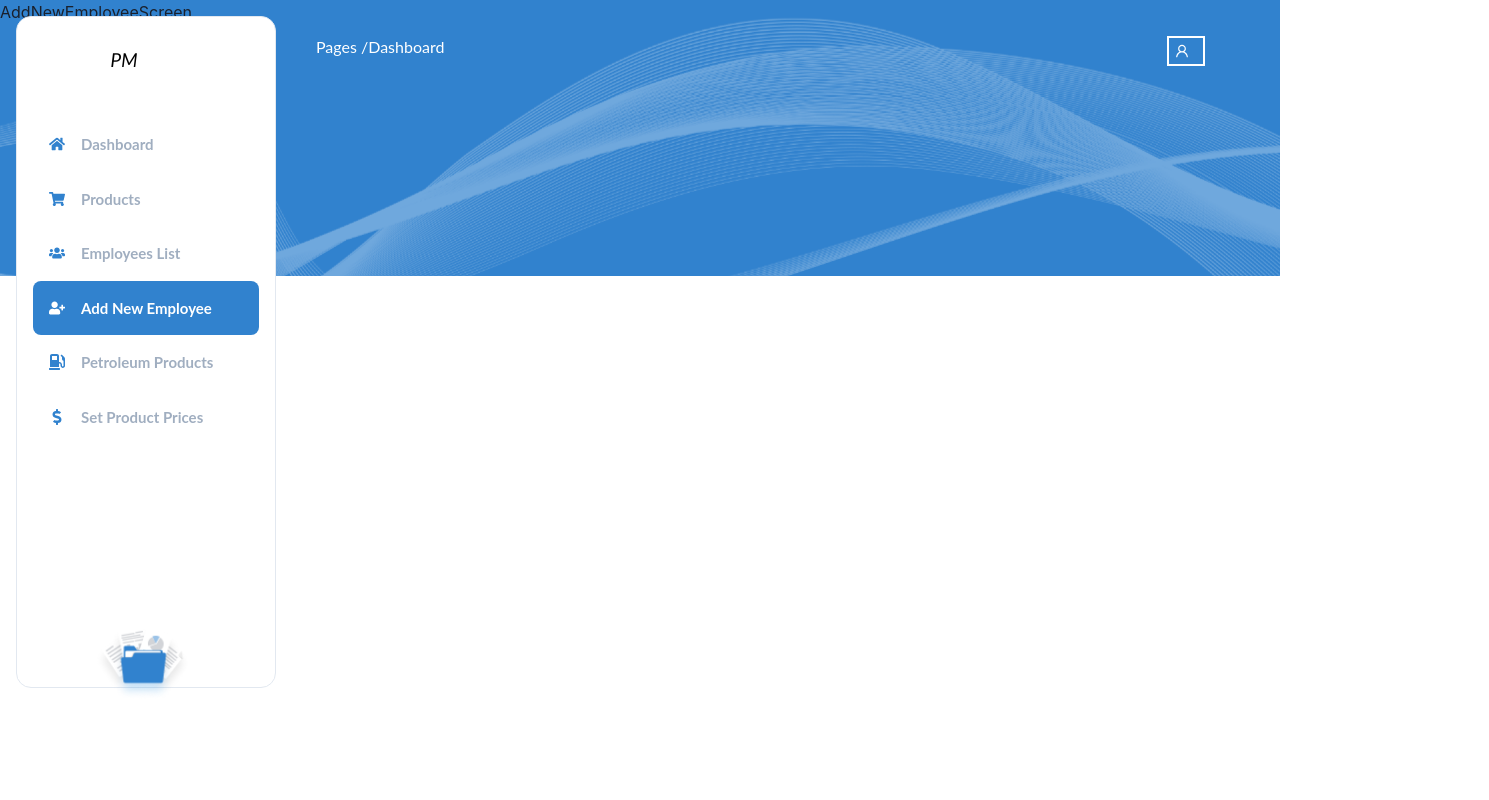
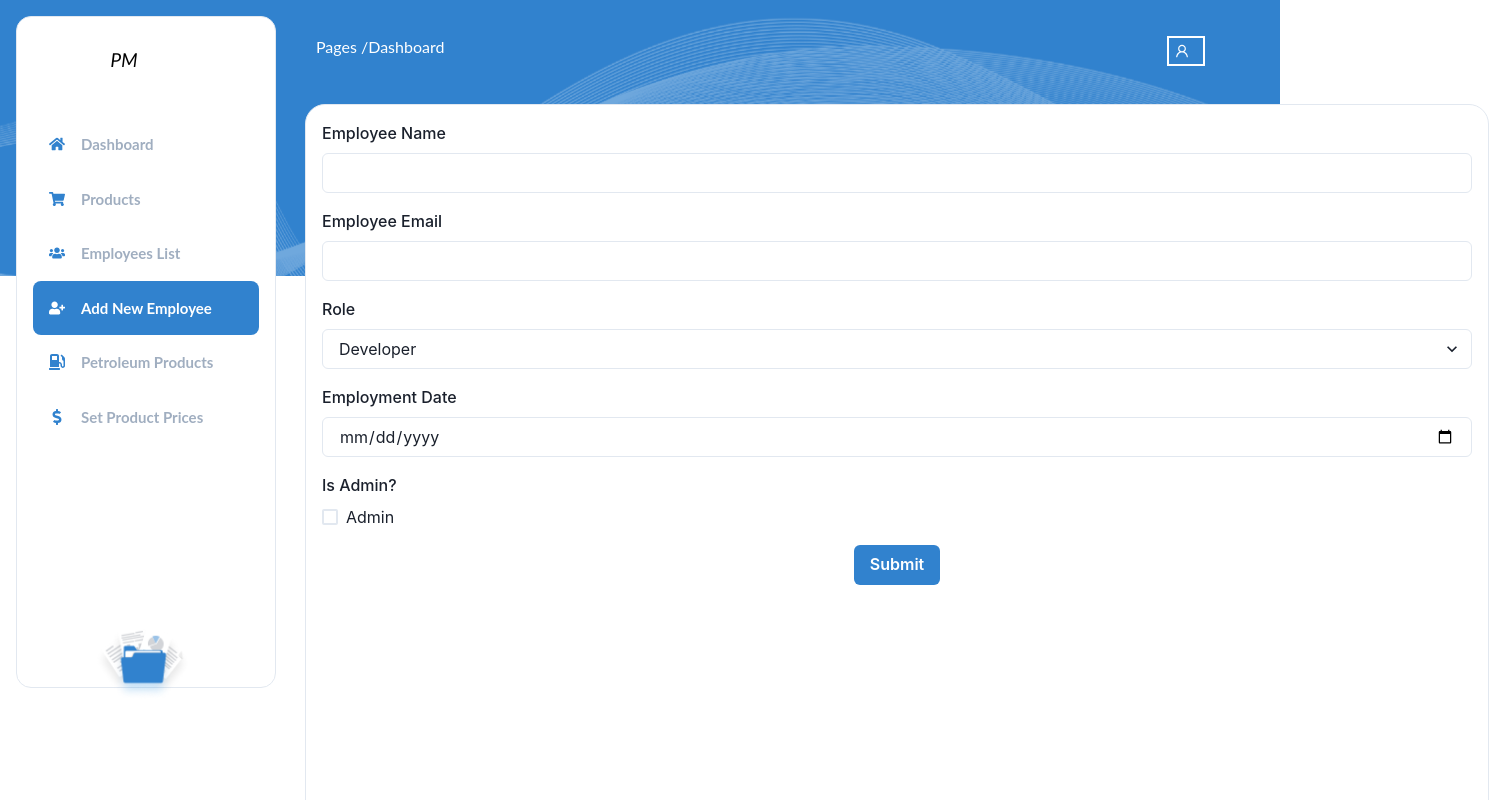
Before and after one commit to UsamaGhazan/Petrol-Pump-Management-System, a React (Create React App) app in the folder frontend/: page /addEmployee in a window 1280 px wide. Shown: the top 800 px of the page, 1489 px wide, since content can reach past the window. Built offline with nearby package versions, Linux system fonts and the light colour scheme.

Commit message:
More stuff

```diff
--- a/frontend/src/Features/employeeCreateSlice.js
+++ b/frontend/src/Features/employeeCreateSlice.js
@@ -6,6 +6,7 @@ const initialState = {};
 export const createEmployee = createAsyncThunk(
   'createEmployee',
   async (newEmployee, thunkAPI) => {
+    console.log(newEmployee);
     try {
       const {
         employeeLogin: { employeeInfo },
--- a/frontend/src/Screens/AddNewEmployeeScreen.js
+++ b/frontend/src/Screens/AddNewEmployeeScreen.js
@@ -1,65 +1,192 @@
-import React, { useState } from 'react';
+import React, { useState, useEffect } from 'react';
 import {
-  Avatar,
-  AvatarBadge,
   Box,
+  FormControl,
+  FormLabel,
+  Input,
+  Checkbox,
+  Stack,
   Button,
-  Divider,
-  Flex,
-  HStack,
-  Heading,
-  Icon,
-  Input,
-  Menu,
-  MenuButton,
+  Select,
+  ChakraProvider,
+  extendTheme,
+  Center,
   Spinner,
-  Table,
-  Tbody,
-  Td,
-  Th,
-  Thead,
-  Tr,
-  VStack,
-  Modal,
-  ModalOverlay,
-  ModalContent,
-  ModalHeader,
-  ModalFooter,
-  ModalBody,
-  ModalCloseButton,
-  useDisclosure,
   Alert,
+  AlertIcon,
   AlertDescription,
-  AlertIcon,
 } from '@chakra-ui/react';
+import { useSelector, useDispatch } from 'react-redux';
+import { EMPLOYEE_CREATE_RESET } from '../Features/employeeCreateSlice';
+import { createEmployee } from '../Features/employeeCreateSlice';
 const AddNewEmployeeScreen = () => {
-  const [createproductSuccess, setCreateProductSuccess] = useState(false);
+  const dispatch = useDispatch();
+  const [successAlert, setSuccessAlert] = useState(false);
 
-  // const {
-  //   error: createEmployeeError,
-  //   loading: createEmployeeLoading,
-  //   success: createEmployeeSuccess,
-  //   product: createdEmployee,
-  // } = useSelector(store => store.employeeCreate);
+  const [employeeData, setEmployeeData] = useState({
+    name: '',
+    email: '',
+    role: 'developer',
+    employed: '',
+    isAdmin: false,
+  });
 
-  // useEffect(() => {
-  //   if (createProductSuccess) {
-  //     setSuccessAlert(true);
+  const handleChange = e => {
+    const { name, value, type, checked } = e.target;
+    const newValue = type === 'checkbox' ? checked : value;
 
-  //     const timeout = setTimeout(() => {
-  //       setSuccessAlert(false);
-  //       dispatch(PRODUCT_CREATE_RESET());
-  //     }, 3000);
+    setEmployeeData({ ...employeeData, [name]: newValue });
+  };
 
-  // Cleanup the timeout when the component unmounts or when the alert is hidden
-  //     return () => clearTimeout(timeout);
-  //   } else {
-  // Set successAlert to false if success becomes false
-  //     setSuccessAlert(false);
-  //   }
-  // }, [createProductSuccess, dispatch]);
+  const handleSubmit = e => {
+    e.preventDefault();
+    console.log('Employee Data:', employeeData);
+    dispatch(createEmployee(employeeData));
+  };
 
-  return <div>AddNewEmployeeScreen</div>;
+  const {
+    error: createEmployeeError,
+    loading: createEmployeeLoading,
+    success: createEmployeeSuccess,
+    product: createdEmployee,
+  } = useSelector(store => store.employeeCreate);
+
+  useEffect(() => {
+    if (createEmployeeSuccess) {
+      setSuccessAlert(true);
+
+      const timeout = setTimeout(() => {
+        setSuccessAlert(false);
+        dispatch(EMPLOYEE_CREATE_RESET());
+      }, 3000);
+
+      return () => clearTimeout(timeout);
+    } else {
+      setSuccessAlert(false);
+    }
+  }, [createEmployeeSuccess, dispatch]);
+
+  useEffect(() => {
+    if (createEmployeeError) {
+      setSuccessAlert(true);
+
+      const timeout = setTimeout(() => {
+        setSuccessAlert(false);
+        dispatch(EMPLOYEE_CREATE_RESET());
+      }, 3000);
+
+      return () => clearTimeout(timeout);
+    } else {
+      setSuccessAlert(false);
+    }
+  }, [createEmployeeError, dispatch]);
+
+  return (
+    <>
+      <div className="alert-overlay">
+        {(successAlert || createEmployeeError) && (
+          <Alert
+            ml="388px"
+            status={createEmployeeError ? 'error' : 'info'}
+            className={
+              successAlert || createEmployeeError ? 'fade-in-slide-down' : ''
+            }
+          >
+            <AlertIcon />
+            <AlertDescription>
+              {createEmployeeError
+                ? 'Error! Email already registered'
+                : 'Employeed Added Successfully'}
+            </AlertDescription>
+          </Alert>
+        )}
+      </div>
+      <Box
+        pos={'absolute'}
+        width={'1184px'}
+        h={'100vh'}
+        border={'1px solid #E2E8F0'}
+        mt={'104px'}
+        ml={'305px'}
+        bg={'white'}
+        borderRadius={'20px'}
+        p={4}
+      >
+        <form onSubmit={handleSubmit}>
+          <FormControl>
+            <FormLabel>Employee Name</FormLabel>
+            <Input
+              type="text"
+              name="name"
+              value={employeeData.name}
+              onChange={handleChange}
+              isRequired
+            />
+          </FormControl>
+
+          <FormControl mt={4}>
+            <FormLabel>Employee Email</FormLabel>
+            <Input
+              type="email"
+              name="email"
+              value={employeeData.email}
+              onChange={handleChange}
+              isRequired
+            />
+          </FormControl>
+
+          <FormControl mt={4}>
+            <FormLabel>Role</FormLabel>
+            <Select
+              name="role"
+              value={employeeData.role}
+              onChange={handleChange}
+            >
+              <option value="developer">Developer</option>
+              <option value="manager">Manager</option>
+              <option value="designer">Designer</option>
+            </Select>
+          </FormControl>
+
+          <FormControl mt={4}>
+            <FormLabel>Employment Date</FormLabel>
+            <Input
+              type="date"
+              name="employed"
+              value={employeeData.employed}
+              onChange={handleChange}
+              isRequired
+            />
+          </FormControl>
+
+          <FormControl mt={4}>
+            <FormLabel>Is Admin?</FormLabel>
+            <Checkbox
+              name="isAdmin"
+              isChecked={employeeData.isAdmin}
+              onChange={handleChange}
+            >
+              Admin
+            </Checkbox>
+          </FormControl>
+          <Center>
+            <Button
+              bg={'#3182ce'}
+              _hover={{ bg: '#2D75B7' }}
+              _active={{ bg: '#2D75B7' }}
+              mt={4}
+              colorScheme="teal"
+              type="submit"
+              isLoading={createEmployeeLoading}
+              loadingText="Adding..."
+            >
+              {'Submit'}
+            </Button>
+          </Center>
+        </form>
+      </Box>
+    </>
+  );
 };
 
 export default AddNewEmployeeScreen;
--- a/frontend/src/Screens/EmployeesListScreen.js
+++ b/frontend/src/Screens/EmployeesListScreen.js
@@ -114,7 +114,7 @@ const EmployeesListScreen = () => {
 
             <Button
               as={RouterLink}
-              to={'/addNewEmployee'}
+              to={'/addEmployee'}
               bg={'#3182ce'}
               color={'white'}
               _hover={{ bg: '#2D75B7' }}
--- a/frontend/src/Screens/ProductsScreen.js
+++ b/frontend/src/Screens/ProductsScreen.js
@@ -48,7 +48,6 @@ const ProductsScreen = () => {
   const [editedValues, setEditedValues] = useState({}); // Store edited values here
   const { isOpen, onOpen, onClose } = useDisclosure();
   const [successAlert, setSuccessAlert] = useState(false);
-  const [createproductSuccess, setCreateProductSuccess] = useState(false);
   const dispatch = useDispatch();
   const { error, loading, products } = useSelector(store => store.productList);
   const {
```
Also changed, not shown: 1 other file (tests, documents, lock files or other folders).
